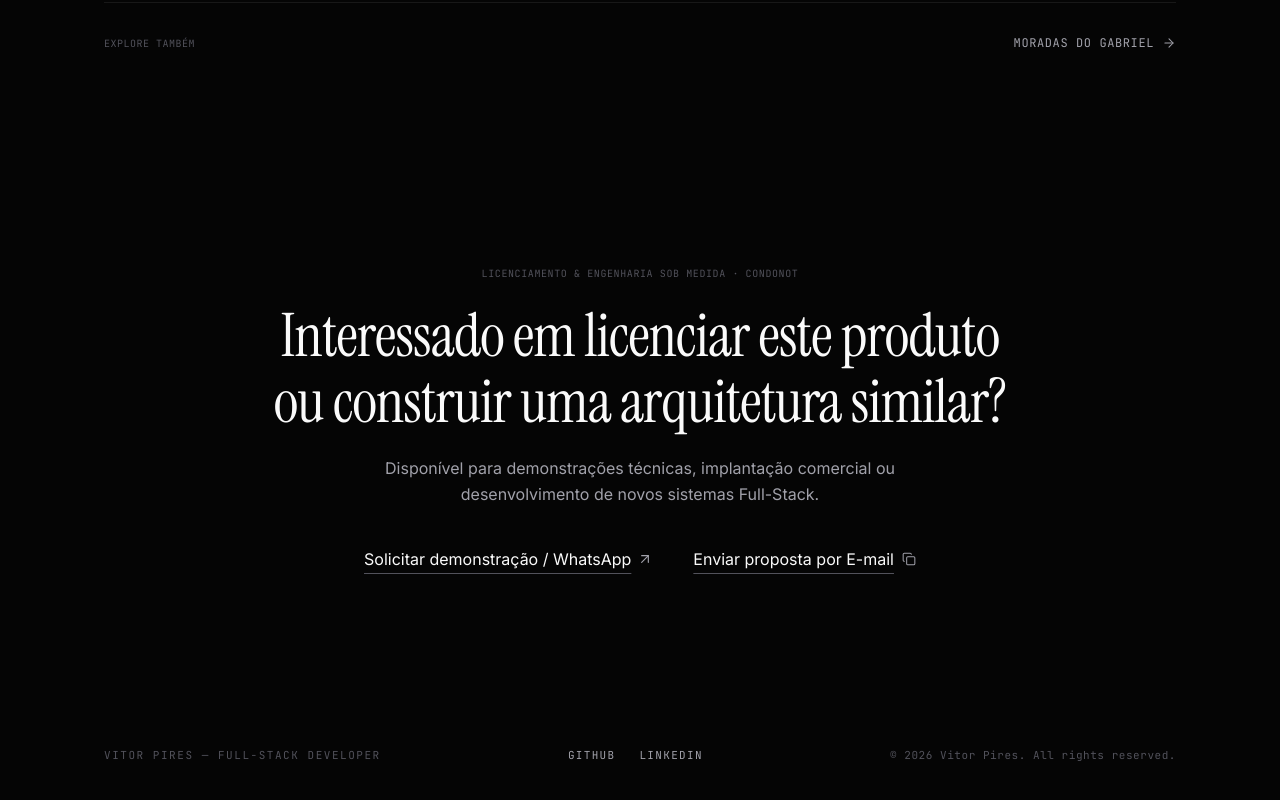
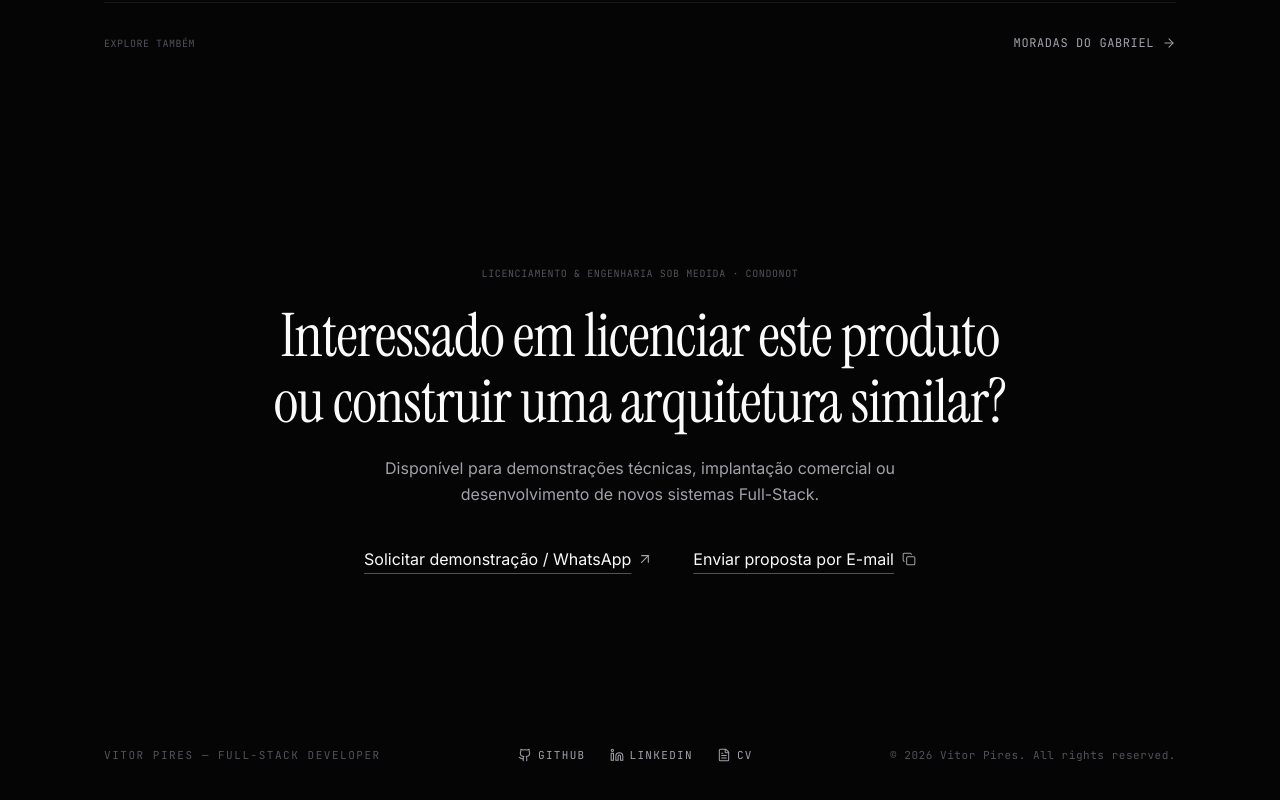
Before and after one commit to Vitor-Piress/vitor-pires-portfolio, a React (Vite) app: page /project/condonot in a window 1280 px wide. Shown: the part 4082-4882 px from the top of the page. Built offline with nearby package versions, Linux system fonts and the light colour scheme.

Commit message:
feat: refactor ProjectDetail to use FooterBottomBar component for consistency

```diff
--- a/src/components/layout/Footer.tsx
+++ b/src/components/layout/Footer.tsx
@@ -63,7 +63,16 @@ export function Footer() {
         </div>
       </BlurReveal>
 
-      {/* Extreme Bottom Bar: Left Signature | Center Socials | Right Copyright */}
+      <FooterBottomBar />
+    </footer>
+  )
+}
+
+/** Shared bottom signature, quick links (GitHub, LinkedIn, CV), and copyright bar. */
+export function FooterBottomBar() {
+  const { t } = useLanguage()
+
+  return (
     <div className="mt-32 sm:mt-44 flex flex-col sm:flex-row items-center justify-between gap-4 text-center sm:text-left">
       <div className="font-mono text-[10px] sm:text-[11px] uppercase tracking-[0.14em] text-[var(--text-muted)]">
         {t.footer.roleSignature}
@@ -78,6 +87,5 @@ export function Footer() {
         {t.footer.rights}
       </div>
     </div>
-    </footer>
   )
 }
--- a/src/pages/ProjectDetail.tsx
+++ b/src/pages/ProjectDetail.tsx
@@ -30,6 +30,7 @@ import { useTheme } from '../context/ThemeContext'
 import { BlurReveal } from '../components/ui/BlurReveal'
 import { ProjectLogo, ScreenVisual } from '../components/ui/ProjectVisuals'
 import { ResponsiveProjectArchitecture } from '../components/project/ProjectArchitectureFlow'
+import { FooterBottomBar } from '../components/layout/Footer'
 import { scrollToElement, scrollToTopSmooth } from '../utils/scroll'
 
 type SectionId = 'overview' | 'flows' | 'architecture' | 'results'
@@ -804,35 +805,7 @@ function ProjectDetailContent({ project }: { project: FeaturedProject }) {
           </div>
         </BlurReveal>
 
-        {/* Extreme Bottom Bar */}
-        <div className="mt-32 sm:mt-44 flex flex-col sm:flex-row items-center justify-between gap-4 text-center sm:text-left">
-          <div className="font-mono text-[10px] sm:text-[11px] uppercase tracking-[0.14em] text-[var(--text-muted)]">
-            {t.footer.roleSignature}
-          </div>
-
-          <div className="flex items-center gap-6 font-mono text-[11px] uppercase tracking-[0.12em] text-[var(--text-secondary)]">
-            <a
-              href={PROFILE_LINKS.github}
-              target="_blank"
-              rel="noopener noreferrer"
-              className="hover:text-[var(--text-primary)] transition-colors"
-            >
-              GitHub
-            </a>
-            <a
-              href={PROFILE_LINKS.linkedin}
-              target="_blank"
-              rel="noopener noreferrer"
-              className="hover:text-[var(--text-primary)] transition-colors"
-            >
-              LinkedIn
-            </a>
-          </div>
-
-          <div className="font-mono text-[10px] sm:text-[11px] tracking-wider text-[var(--text-muted)]">
-            {t.footer.rights}
-          </div>
-        </div>
+        <FooterBottomBar />
       </footer>
     </div>
   )
```
Lines whose indentation alone changed are shown as unchanged.
